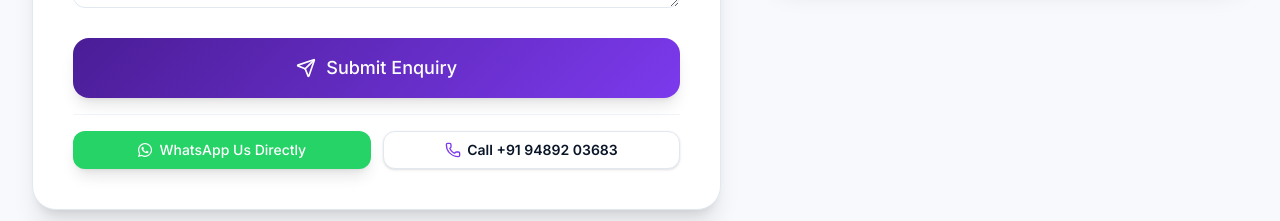
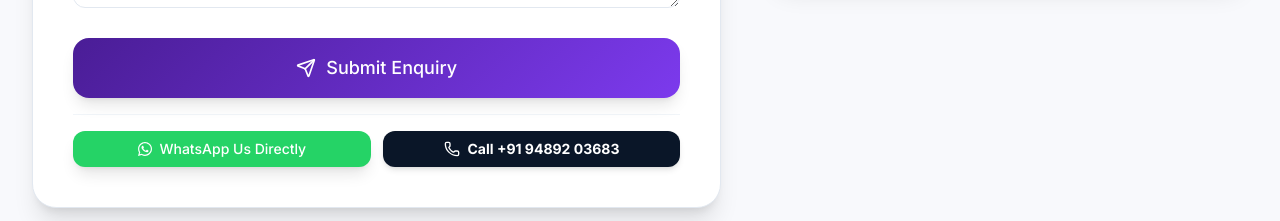
Before and after one commit to actionhoodai-dev/allwin-school-of-music, a Next.js app: page /contact in a window 1280 px wide. Shown: the part 1120-1341 px from the top of the page. Built offline with nearby package versions, Linux system fonts and the light colour scheme; no server answers; the database is empty.

Commit message:
fix: make Call and secondary buttons solid and always visible instead of invisible-on-white

```diff
--- a/src/app/contact/page.tsx
+++ b/src/app/contact/page.tsx
@@ -263,15 +263,13 @@ function ContactForm() {
                         WhatsApp Us Directly
                       </Button>
 
-                      <Button
+                      <a
                         href={settings.phoneLink}
-                        external
-                        variant="secondary"
-                        size="sm"
-                        icon={<Phone className="w-4 h-4 text-violet" />}
+                        className="inline-flex items-center justify-center gap-2 px-4 py-2 text-sm font-bold rounded-xl bg-navy text-white hover:bg-purple-deep shadow-md hover:shadow-lg transition-all cursor-pointer"
                       >
+                        <Phone className="w-4 h-4 text-white" />
                         Call {settings.phoneFormatted}
-                      </Button>
+                      </a>
                     </div>
                   </form>
                 )}
--- a/src/components/ui/Button.tsx
+++ b/src/components/ui/Button.tsx
@@ -36,7 +36,7 @@ const variantStyles: Record<ButtonVariant, string> = {
   primary:
     'btn-gradient text-white font-bold shadow-lg hover:shadow-xl hover:scale-[1.02] active:scale-[0.98]',
   secondary:
-    'bg-white text-navy border border-slate-200 hover:bg-violet/10 hover:text-violet hover:border-violet/40 dark:bg-white/10 dark:text-white dark:border-white/20 dark:hover:bg-white/20 shadow-sm hover:shadow-md font-semibold',
+    'bg-navy text-white border border-navy/80 hover:bg-purple-deep hover:border-purple-deep dark:bg-white/15 dark:text-white dark:border-white/25 dark:hover:bg-white/25 shadow-sm hover:shadow-md font-semibold',
   outline:
     'bg-violet text-white border-2 border-violet hover:bg-purple-deep hover:border-purple-deep dark:bg-violet-600 dark:border-violet-600 dark:hover:bg-violet-700 dark:hover:border-violet-700 shadow-md hover:shadow-lg font-semibold',
   ghost:
```
